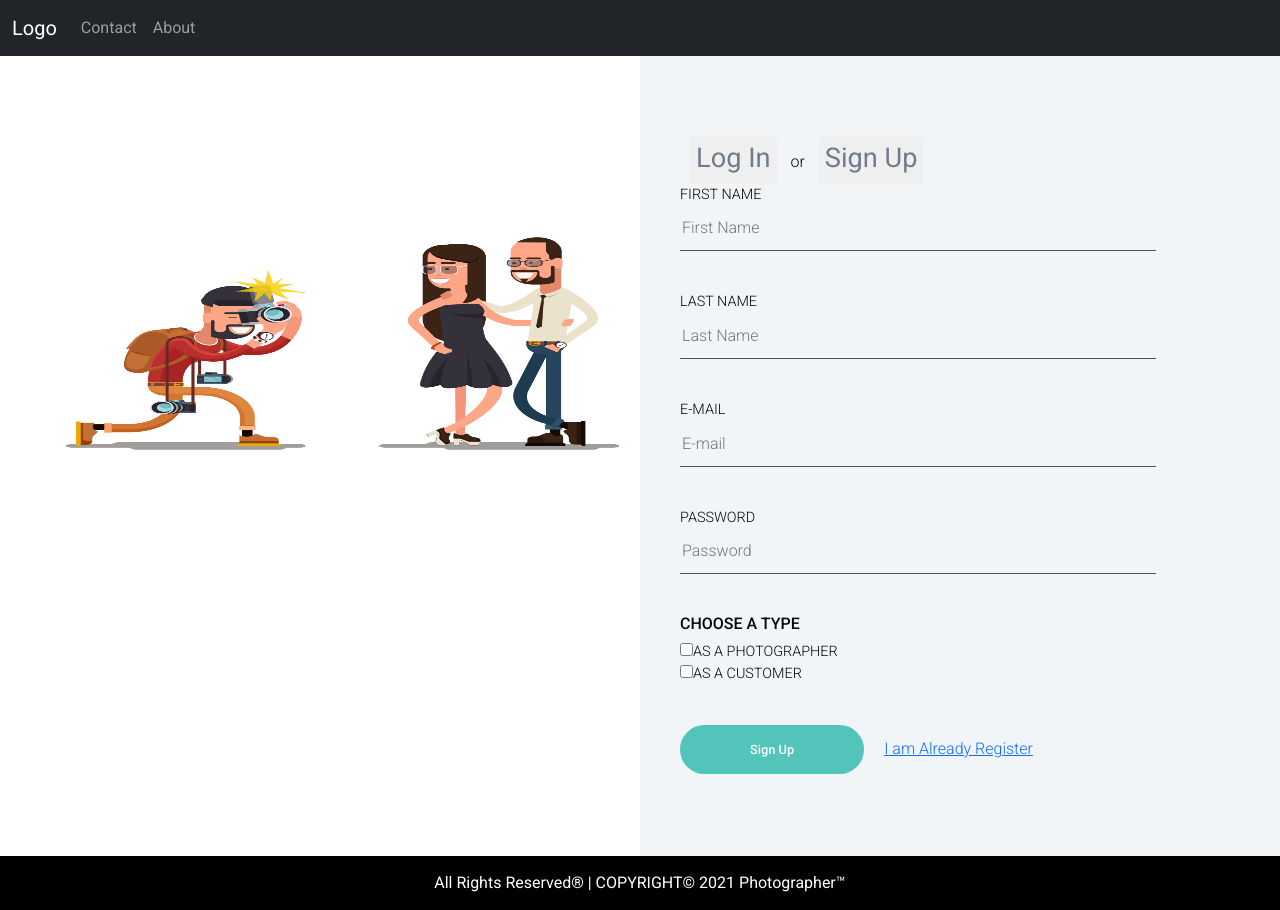
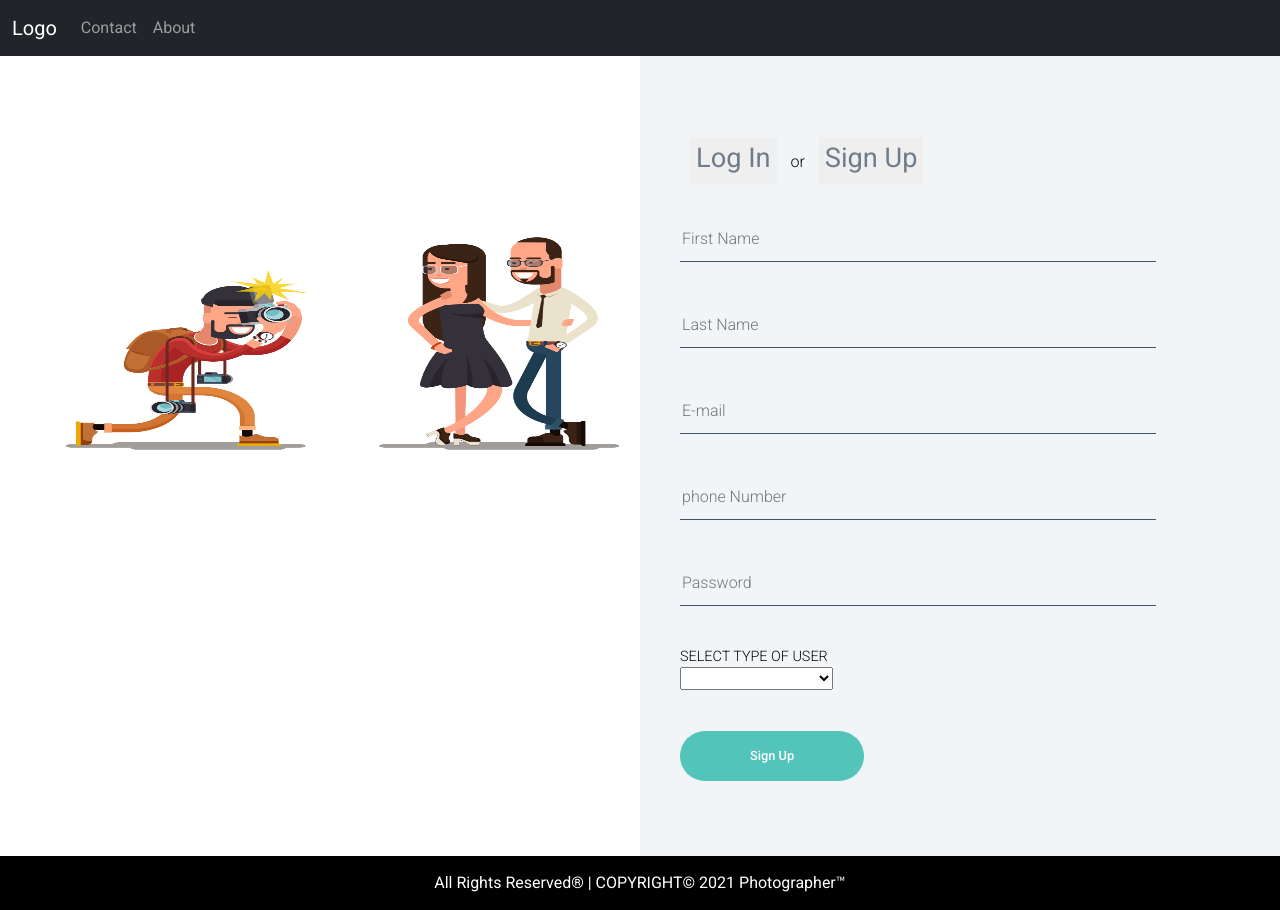
Before and after one commit to Naman-12911/Book-a-photographer, a React (Create React App) app in the folder frontend_photographer/: page /form/LogIn in a window 1280 px wide. Both pictures are taken after a click on the button "Sign Up". Built offline with nearby package versions, Linux system fonts and the light colour scheme.

Commit message:
signup and login

```diff
--- a/frontend_photographer/src/App.js
+++ b/frontend_photographer/src/App.js
@@ -1,13 +1,11 @@
 import React, { useState } from "react";
 import Navbar from "../src/components/Navbar";
-import Header from "../src/components/Header";
+import Home from "./components/Home";
 import Footer from "../src/components/Footer";
 import Alert from "./components/Alert";
 import Contact from "./components/Contact";
 import About from "./components/About";
 import Form from "./components/Form";
-import SignupForm from "./components/SignupForm";
-import LoginForm from "./components/LoginForm";
 import naman from "../src/components/image/Naman Garg.jpeg";
 import { BrowserRouter as Router, Switch, Route } from "react-router-dom";
 
@@ -33,7 +31,7 @@ const App = () => {
         <Alert alert={alert} />
         <Switch>
           <Route exact path="/">
-            <Header />
+            <Home />
           </Route>
           <Route exact path="/contact">
             <Contact showAlert={showAlert} />
--- a/frontend_photographer/src/components/Form.js
+++ b/frontend_photographer/src/components/Form.js
@@ -1,7 +1,7 @@
 import React, { useState } from "react";
 import LoginForm from "./LoginForm";
 import SignupForm from "./SignupForm";
-import "./Form.css";
+import "../css/Form.css";
 import photo3 from "./image/photo3.jpg";
 
 function Form() {
@@ -16,7 +16,6 @@ function Form() {
           <div className="PageSwitcher"></div>
           <div className="FormTitle">
             <button
-              //activeClassName="FormTitle__Link--Active"
               className="FormTitle__Link"
               onClick={() => setLogin("login")}
             >
@@ -24,7 +23,6 @@ function Form() {
             </button>{" "}
             or{" "}
             <button
-              //activeClassName="FormTitle__Link--Active"
               className="FormTitle__Link "
               onClick={() => setLogin("signup")}
             >
--- a/frontend_photographer/src/components/LoginForm.js
+++ b/frontend_photographer/src/components/LoginForm.js
@@ -1,5 +1,4 @@
 import React, { useState } from "react";
-import { Link } from "react-router-dom";
 import axios from "axios";
 
 function LoginForm(props) {
@@ -35,8 +34,8 @@ function LoginForm(props) {
   return (
     <div className="FormCenter">
       <form className="FormFeilds" onSubmit={(e) => sumbit(e)}>
+        {/* email input */}
         <div className="FormField">
-          <label className="FormField__Label">E-mail</label>
           <input
             type="email"
             className="FormField__Input"
@@ -47,8 +46,8 @@ function LoginForm(props) {
             value={data.email}
           />
         </div>
+        {/* password input */}
         <div className="FormField">
-          <label className="FormField__Label">Password</label>
           <input
             type="password"
             className="FormField__Input"
--- a/frontend_photographer/src/components/SignupForm.js
+++ b/frontend_photographer/src/components/SignupForm.js
@@ -1,13 +1,12 @@
 import React from "react";
-import { Link } from "react-router-dom";
-function SignupForm() {
+function SignupForm(props) {
   return (
     <div className="FormCenter">
       <form className="FormFeilds">
         <div className="FormField">
-          <label className="FormField__Label" htmlfor="Name">
+          {/* <label className="FormField__Label" htmlfor="Name">
             First Name
-          </label>
+  </label> */}
           <input
             type="text"
             className="FormField__Input"
@@ -17,7 +16,6 @@ function SignupForm() {
           />
         </div>
         <div className="FormField">
-          <label className="FormField__Label">Last Name</label>
           <input
             type="text"
             className="FormField__Input"
@@ -27,18 +25,25 @@ function SignupForm() {
           />
         </div>
         <div className="FormField">
-          <label className="FormField__Label">E-mail</label>
           <input
-            type="text"
+            type="email"
             className="FormField__Input"
-            id="E-mail"
+            id="email"
             placeholder="E-mail"
-            name="E-mail"
+            name="email"
+          />
+        </div>
+        <div className="FormField">
+          <input
+            type="number"
+            className="FormField__Input"
+            id="phone"
+            placeholder="phone Number"
+            name="phone"
           />
         </div>
 
         <div className="FormField">
-          <label className="FormField__Label">Password</label>
           <input
             type="Password"
             className="FormField__Input"
@@ -48,22 +53,18 @@ function SignupForm() {
           />
         </div>
         <div className="FormField">
-          <label className="Form__CheckboxLabel">
-            <h6>CHOOSE A TYPE</h6>
-            <input type="checkbox" className="Form__Checkbox" />
-            AS A PHOTOGRAPHER <br />
-            <input type="checkbox" className="Form__Checkbox" />
-            AS A CUSTOMER
-          </label>
+          <label className="FormField__Label">Select type of user </label>
+          <select>
+            <option></option>
+            <option>As a photographer</option>
+            <option>As a customer</option>
+          </select>
         </div>
 
         <div className="FormField">
           <button className="FormField__Button mr-20" type="submit">
             Sign Up
           </button>
-          <Link to="/LogIn" className="FormField__Link">
-            I am Already Register
-          </Link>
         </div>
       </form>
     </div>
--- a/frontend_photographer/src/components/Form.css
+++ b/frontend_photographer/src/css/Form.css
@@ -108,6 +108,8 @@ a:hover {
   font-size: 1.7em;
   margin: 0 10px;
   padding-bottom: 5px;
+  margin-bottom: 2rem;
+  background-color: none;
 }
 .FormField__link {
   color: black;
--- a/frontend_photographer/src/css/index.css
+++ b/frontend_photographer/src/css/index.css
@@ -67,6 +67,7 @@ nav ul li a:hover {
   justify-content: center;
   align-items: center;
   background-color: #236c7e;
+  text-decoration: none;
   box-shadow: 5px 10px 30px rgba(2, 82, 255, 0.137);
   border-radius: 10px;
   color: #ffffff;
```
Also changed, not shown: frontend_photographer/src/components/Home.js (renamed from frontend_photographer/src/components/Header.js), frontend_photographer/src/css/Sign-login.css (renamed from frontend_photographer/src/components/Sign-login.css).
